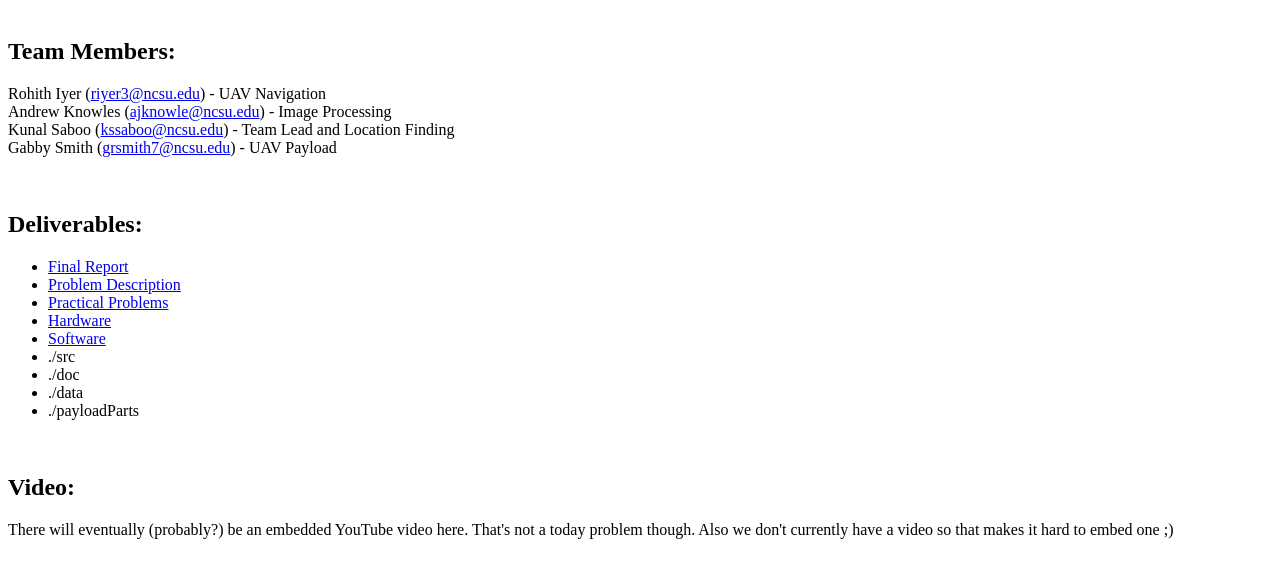
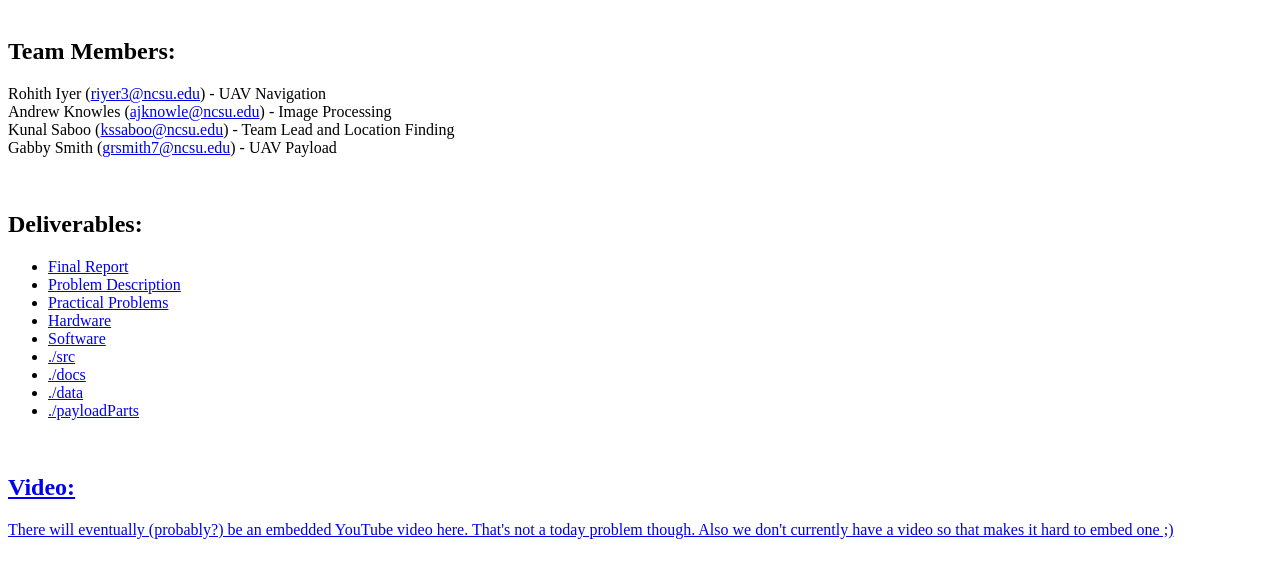
Before and after one commit to grsmith7/ECE592, a plain HTML site: page index.html in a window 1280 px wide. Shown: the part 138-716 px from the top of the page. Drawn offline with Linux system fonts and the light colour scheme.

Commit message:
Added github links

```diff
--- a/index.html
+++ b/index.html
@@ -28,10 +28,10 @@
 	<li><a href="practicalProblems.html">Practical Problems</a></li>
 	<li><a href="hardware.html">Hardware</a></li>
 	<li><a href="software.html">Software</a></li>
-	<li>./src</li>
-	<li>./doc</li>
-	<li>./data</li>
-	<li>./payloadParts</li>
+	<li><a href="https://github.com/grsmith7/ECE592/tree/main/src">./src</a></li>
+	<li><a href="https://github.com/grsmith7/ECE592/tree/main/docs">./docs</a></li>
+	<li><a href="https://github.com/grsmith7/ECE592/tree/main/data">./data</a></li>
+	<li><a href="https://github.com/grsmith7/ECE592/tree/main/payloadParts">./payloadParts</li>
 	</ul>
 	<br/>
 
```
